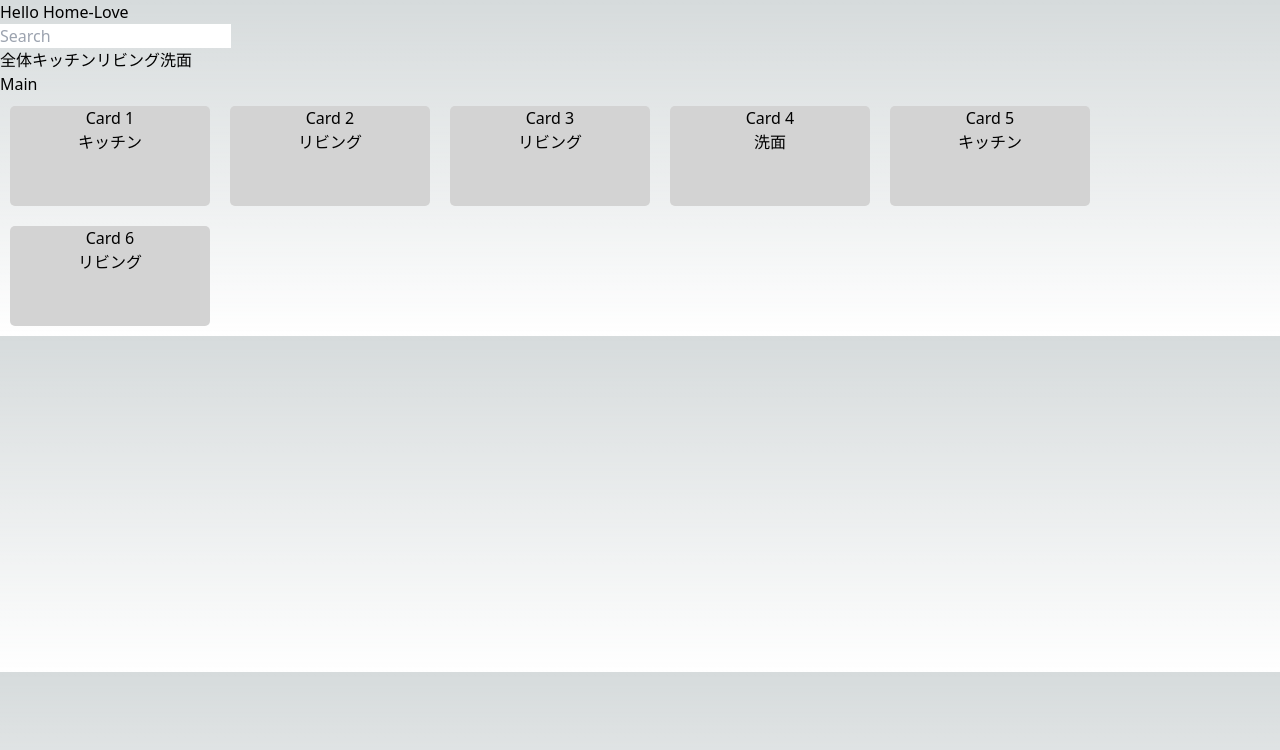
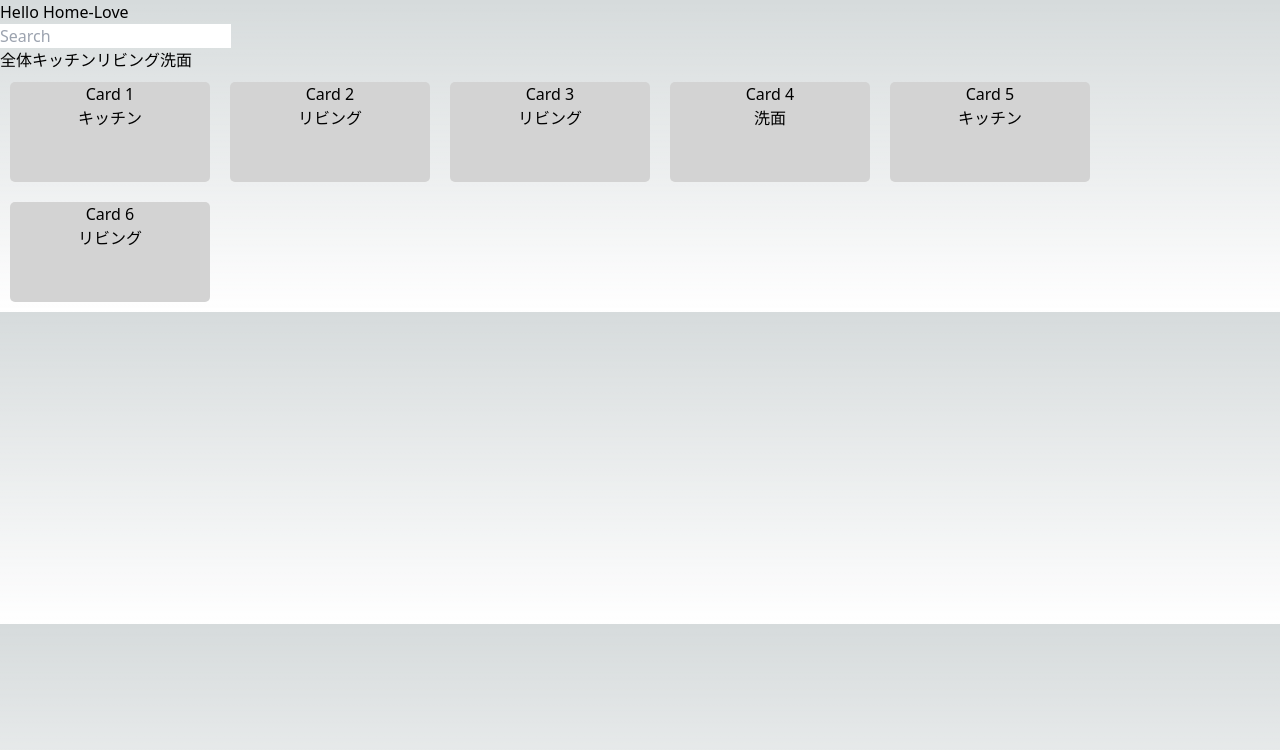
Before and after one commit to haruharu3220/home-love, a Next.js app: page / in a window 1280 px wide. Shown: the top 750 px of the page. Built offline with nearby package versions, Linux system fonts and the light colour scheme.

Commit message:
三項演算子部分を修正

```diff
--- a/pages/components/main.tsx
+++ b/pages/components/main.tsx
@@ -8,7 +8,6 @@ type MainProps = {
 export const Main: React.FC<MainProps> = ({ data }) => {
     return (
       <div>
-        <h2>Main</h2>
         {data.map((item) => (
           <Card key={item.title} title={item.title} attribute={item.attribute} />
         ))}
--- a/pages/index.tsx
+++ b/pages/index.tsx
@@ -26,13 +26,18 @@ const data = [
 const Home: NextPage = () => {
   const [selectedAttribute, setSelectedAttribute] = useState("");
 
+  //attributeはsidebarコンポーネントでこの関数を呼び出す時に設定する変数
   const handleButtonClick = (attribute:string) => {
     // alert(attribute);
     setSelectedAttribute(attribute);
   };
 
-  const filteredData = selectedAttribute
-    ? data.filter((item) => item.attribute === selectedAttribute)
+  //押したボタンによって文字列がselectedAttributeに格納される
+  //selectedAttributeがtrue(=存在する)場合、data配列から
+  //selectedAttributeと同じattributeを持っているものをフィルターしてfilteredData配列に格納する
+
+  const filteredData = selectedAttribute && selectedAttribute!="全体"
+    ? data.filter((item) => (item.attribute === selectedAttribute))
     : data;
 
   return(
```
